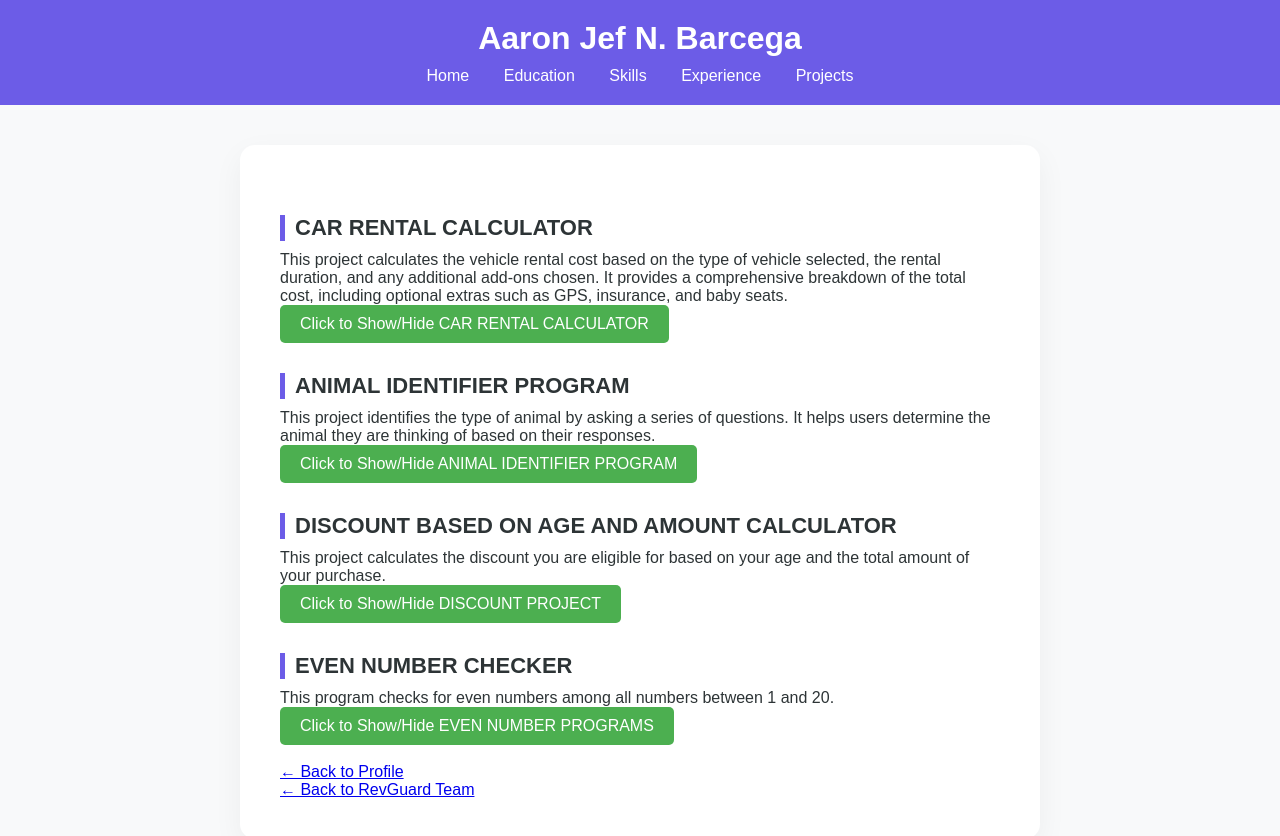
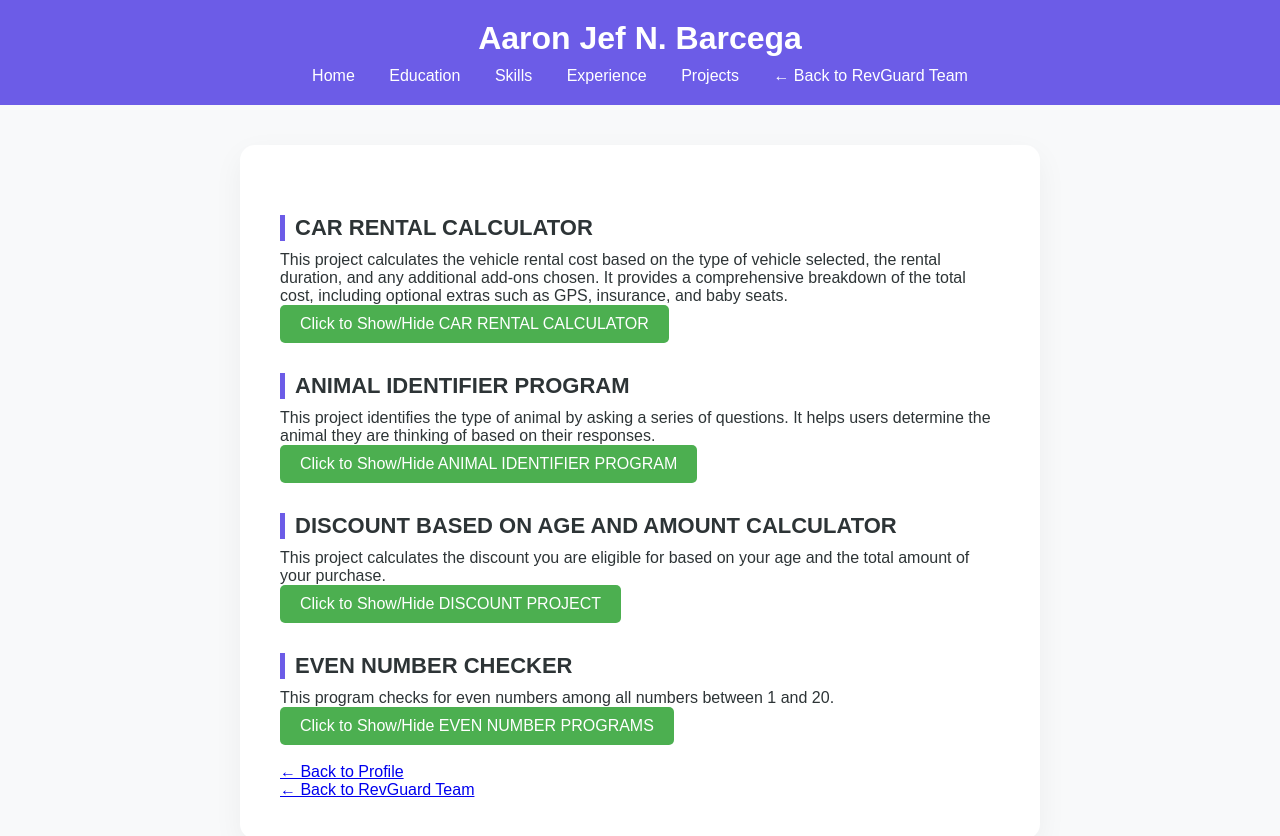
Before and after one commit to aaronjef09/portfolio, a plain HTML site: page project.html in a window 1280 px wide. Drawn offline with Linux system fonts and the light colour scheme.

Commit message:
Update project.html

```diff
--- a/project.html
+++ b/project.html
@@ -92,6 +92,7 @@
         <a href="skills.html">Skills</a>
         <a href="experience.html">Experience</a>
         <a href="project.html">Projects</a>
+        <a href="https://aaronjef09.github.io/finalrev/">← Back to RevGuard Team</a>
     </nav>
 </header>
 
@@ -127,7 +128,7 @@
 
     <br><br>
     <p><a href="index.html">← Back to Profile</a></p>
-    <p><a href="https://aaronjef09.github.io/revguard/">← Back to RevGuard Team</a></p>
+    <p><a href="https://aaronjef09.github.io/finalrev/">← Back to RevGuard Team</a></p>
 </div>
 
 <script>
```
